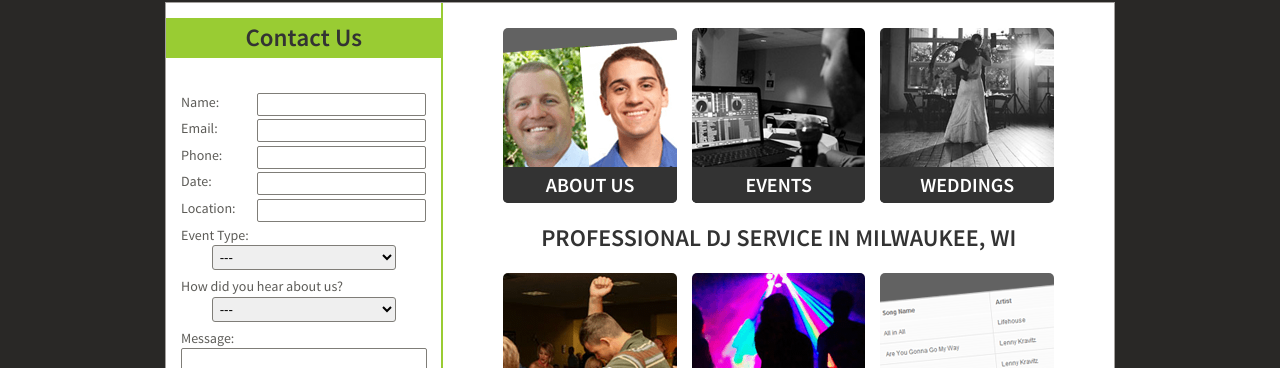
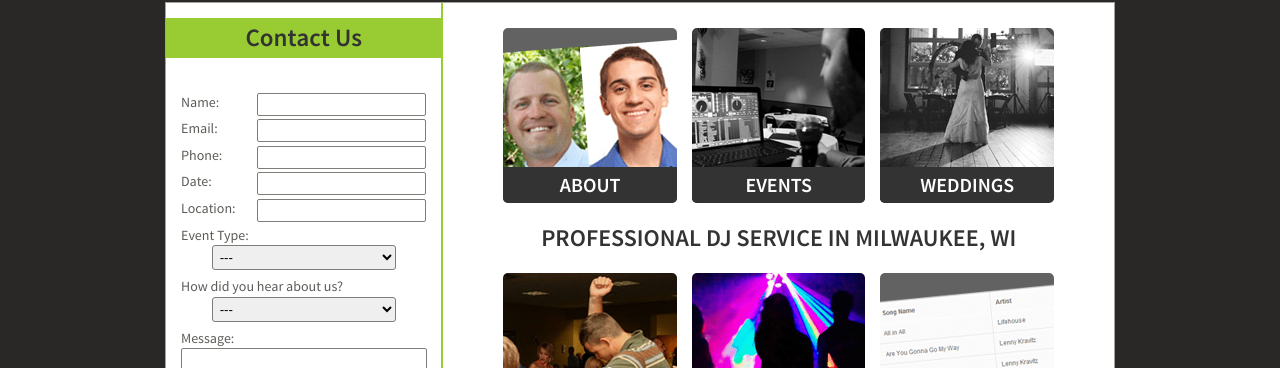
Before and after one commit to Chrisgozd/SoundsoftheNight, a Jekyll site: the page built from index.html, in a window 1280 px wide. Shown: the part 145-513 px from the top of the page. Built offline with Jekyll 4.4.1, drawn with Linux system fonts in a browser that asks for light colours.

Commit message:
Mobile sizes

```diff
--- a/index.html
+++ b/index.html
@@ -3,7 +3,7 @@ layout: default
 ---
 <div class="home">
     <ul>
-        <li class="about-block" style="background-image: url('{{site.baseUrl}}/images/about_us_block.png');"><a href="{{site.baseUrl}}/about-us">About Us</a></li>
+        <li class="about-block" style="background-image: url('{{site.baseUrl}}/images/about_us_block.png');"><a href="{{site.baseUrl}}/about-us">About</a></li>
         <li class="events-block" style="background-image: url('{{site.baseUrl}}/images/event_block.png');"><a href="{{site.baseUrl}}/events/">Events</a></li>
         <li class="weddings-block" style="background-image: url('{{site.baseUrl}}/images/wedding_block.png');"><a href="{{site.baseUrl}}/wedding-package/">Weddings</a></li>
     </ul>
```
